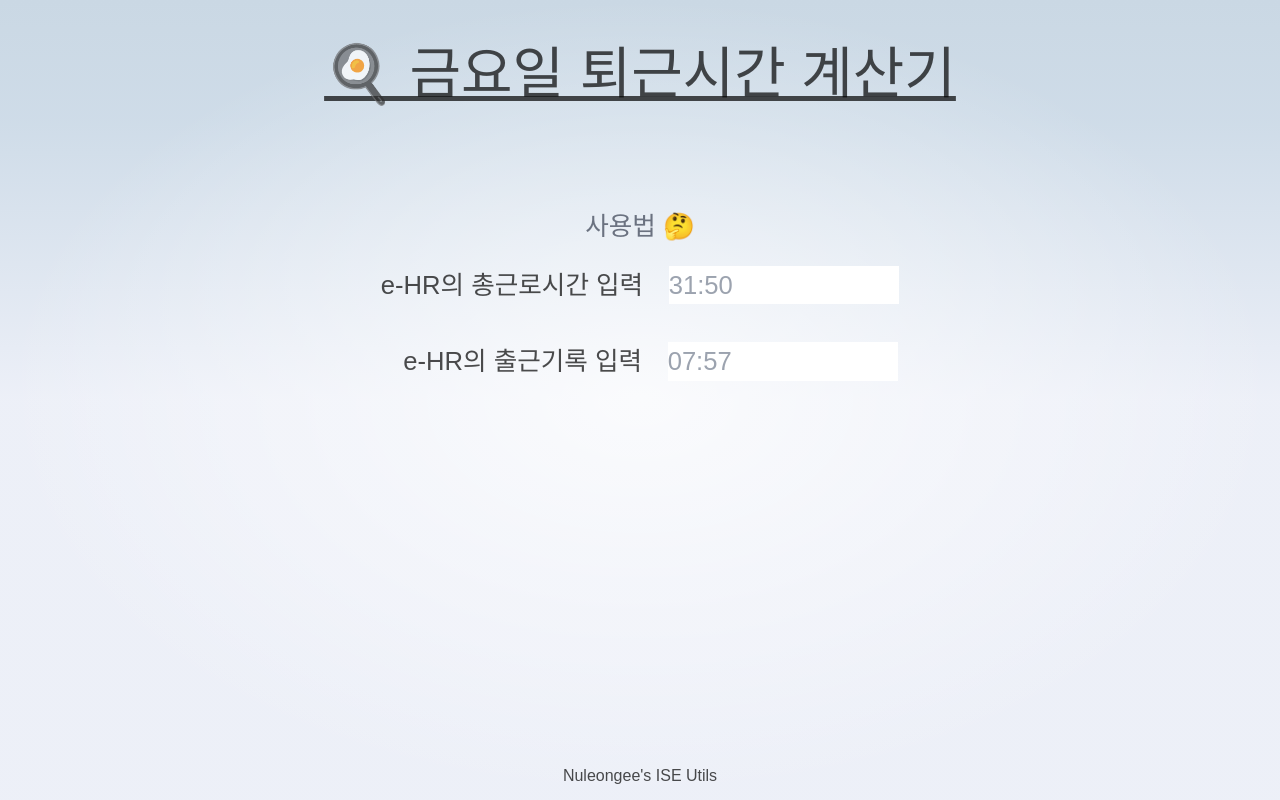
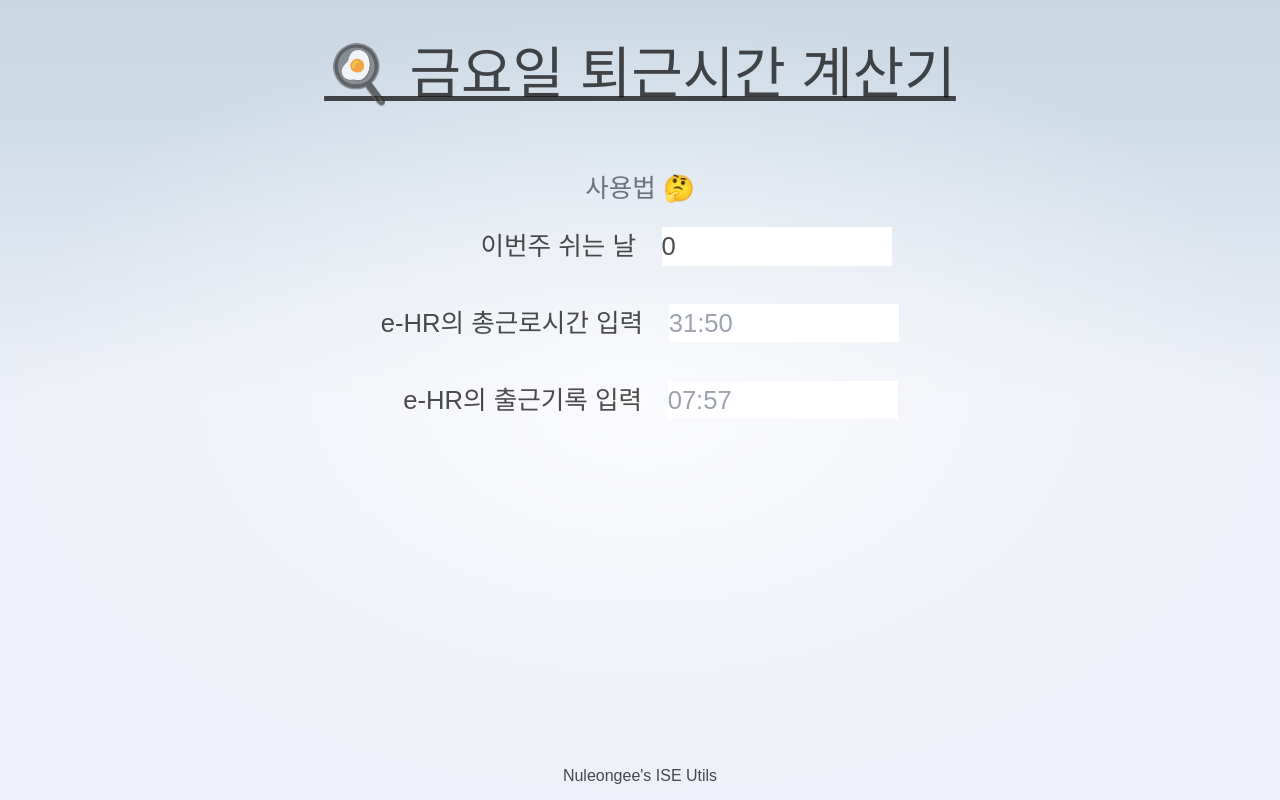
Before and after one commit to nuleongee/ise-utils, a SvelteKit app: page / in a window 1280 px wide. Built offline with nearby package versions, Linux system fonts and the light colour scheme; a web font is replaced by a local one.

Commit message:
feat: 쉬는 날 추가

```diff
--- a/src/routes/+page.svelte
+++ b/src/routes/+page.svelte
@@ -7,6 +7,7 @@
 	let workTimeAmount = '',
 		arrivalTime = '',
 		quittingTime,
+		offDays = 0,
 		error,
 		isGuideShow = false,
 		isMobile,
@@ -19,6 +20,16 @@
 	}
 	function guideHidden() {
 		isGuideShow = false;
+	}
+
+	function handleOffDaysInput(event) {
+		offDays = event.target.value;
+
+		if (offDays > 4) {
+			offDays = 4;
+		} else if (offDays < 0) {
+			offDays = 0;
+		}
 	}
 
 	function handleWorkTimeInput(event) {
@@ -35,7 +46,7 @@
 	}
 
 	$: if (workTimeAmount.length === 5) {
-		let hours = Math.max(Math.min(parseInt(workTimeAmount.split(':')[0]), 39), 27);
+		let hours = Math.max(Math.min(parseInt(workTimeAmount.split(':')[0]), 39 - offDays * 8), 27 - offDays * 8);
 		let minutes = Math.min(Number(workTimeAmount.split(':')[1]), 59);
 
 		workTimeAmount = hours.toString().padStart(2, '0') + ':' + minutes.toString().padStart(2, '0');
@@ -65,7 +76,7 @@
 		let workTimeHours = parseInt(workTimeAmount.split(':')[0]);
 		let workTimeMinutes = parseInt(workTimeAmount.split(':')[1]);
 
-		if (workTimeHours < 27) {
+		if (workTimeHours < 27 - offDays * 8) {
 			error = 'workTimeError';
 		} else {
 			error = '';
@@ -77,7 +88,7 @@
 		let baseTime = dayjs().startOf('week').add(5, 'day');
 
 		quittingTime = baseTime
-			.add(41 - workTimeHours, 'hour')
+			.add(41 - offDays * 8 - workTimeHours, 'hour')
 			.subtract(workTimeMinutes, 'minute')
 			.add(arrivalTimeHours, 'hour')
 			.add(arrivalTimeMinutes, 'minute');
@@ -113,6 +124,11 @@
 		src="{base}/images/{isMobile ? 'guide-m' : 'guide'}.webp"
 		alt="guide"
 	/>
+	<span>
+		<label for="arrivalTime">&nbsp;&nbsp;&nbsp;&nbsp;&nbsp;&nbsp;&nbsp;&nbsp;&nbsp;&nbsp;&nbsp;&nbsp;&nbsp;이번주 쉬는 날</label>
+		<input id="offDays" type="number" bind:value={offDays} on:input={handleOffDaysInput} placeholder="0" />
+	</span>
+	<br />
 	<span>
 		<label for="workTime">e-HR의 총근로시간 입력</label>
 		<input id="workTime" type="text" bind:value={workTimeAmount} on:input={handleWorkTimeInput} placeholder="31:50" />
```
